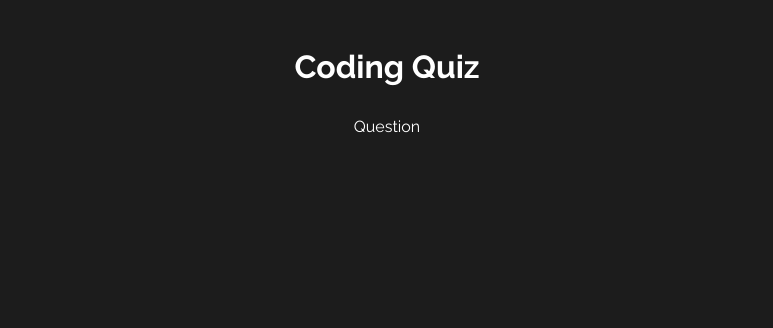
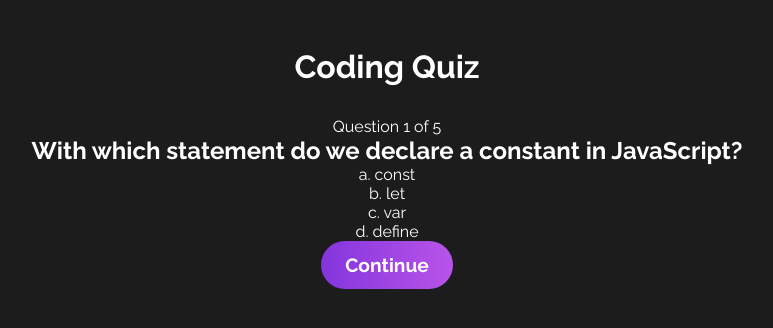
Before and after one commit to mat-afk/coding-quiz, a React (Vite) app: page / in a window 1280 px wide. Both pictures are taken after a click on the button "Start". Shown: the top 328 px of the page, without its empty margins (253-1026 px from the left). Built offline with nearby package versions, Linux system fonts and the light colour scheme.

Commit message:
feat: useEffect hook to shuffle questions

```diff
--- a/src/App.jsx
+++ b/src/App.jsx
@@ -1,4 +1,4 @@
-import { useContext } from "react";
+import { useContext, useEffect } from "react";
 
 import { QuizContext } from "./context/quiz";
 import StartingPage from "./components/StartingPage";
@@ -8,6 +8,10 @@ import "./App.css";
 
 function App() {
   const [quizState, dispatch] = useContext(QuizContext);
+
+  useEffect(() => {
+    dispatch({ type: "SHUFFLE_QUESTIONS" });
+  }, []);
 
   return (
     <div className="App">
--- a/src/components/Question.jsx
+++ b/src/components/Question.jsx
@@ -5,8 +5,24 @@ import "./Question.css";
 
 const Question = () => {
   const [quizState, dispatch] = useContext(QuizContext);
+  const { currentQuestion, questions } = quizState;
 
-  return <div>Question</div>;
+  return (
+    <div id="question-container">
+      <p>
+        Question {currentQuestion + 1} of {questions.length}
+      </p>
+      <h2>{questions[currentQuestion].question}</h2>
+      <div id="options-container">
+        {questions[currentQuestion].options.map((option, index) => (
+          <p key={index}>
+            {String.fromCharCode(index + 97)}. {option}
+          </p>
+        ))}
+      </div>
+      <button>Continue</button>
+    </div>
+  );
 };
 
 export default Question;
--- a/src/context/quiz.jsx
+++ b/src/context/quiz.jsx
@@ -6,6 +6,7 @@ const STAGES = ["Start", "Quiz", "End"];
 const initialState = {
   stage: STAGES[0],
   questions: questions,
+  currentQuestion: 0,
 };
 
 const reducer = (state, action) => {
@@ -14,6 +15,13 @@ const reducer = (state, action) => {
       return {
         ...state,
         stage: STAGES[1],
+      };
+
+    case "SHUFFLE_QUESTIONS":
+      const shuffledQuestions = state.questions.sort(() => Math.random() - 0.5);
+      return {
+        ...state,
+        questions: shuffledQuestions,
       };
 
     default:
```
